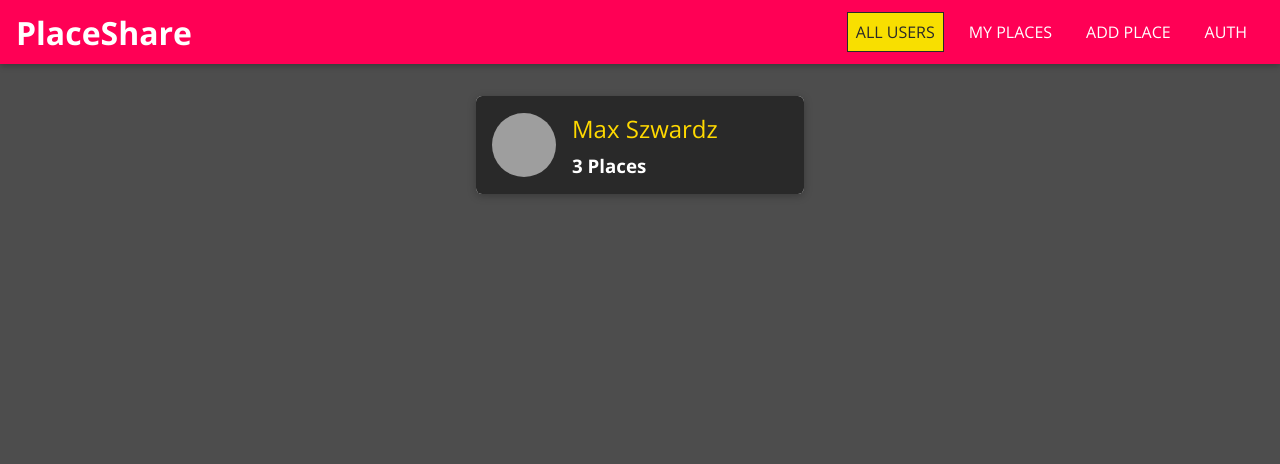
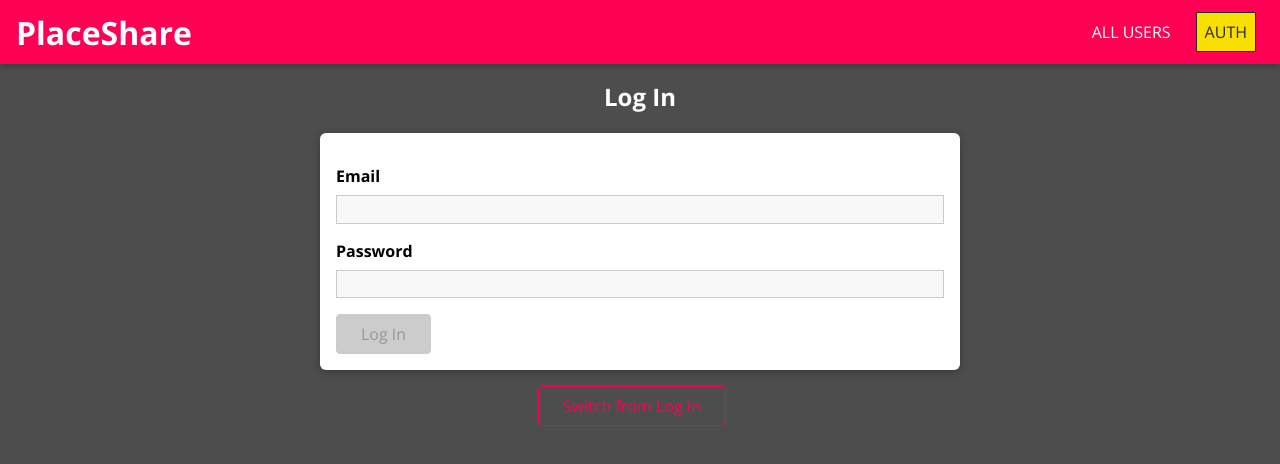
Before and after one commit to sashokpilipok7/place-share, a React (Create React App) app: page /auth in a window 1280 px wide. Before the commit this address led to /. Shown: the top 464 px of the page. Built offline with nearby package versions, Linux system fonts and the light colour scheme; grey boxes are pictures that could not be loaded.

Commit message:
feat: auth page, context and small fix

```diff
--- a/src/App.js
+++ b/src/App.js
@@ -1,4 +1,4 @@
-import React from "react";
+import React, { useState, useCallback } from "react";
 import {
   BrowserRouter as Router,
   Route,
@@ -8,15 +8,26 @@ import {
 
 import MainNavigation from "shared/components/Navigation/MainNavigation";
 import Users from "./user/pages/Users";
+import Auth from "user/pages/Auth";
 import NewPlace from "./places/pages/NewPlace";
 import UserPlaces from "places/pages/UserPlaces";
 import UpdatePlace from "places/pages/UpdatePlace";
+import { AuthContext } from "shared/context/auth-context";
 
 const App = () => {
-  return (
-    <Router>
-      <MainNavigation />
-      <main className="main">
+  const [isLoggedIn, setIsLoggedIn] = useState(false);
+
+  const login = useCallback(() => {
+    setIsLoggedIn(true);
+  }, []);
+  const logout = useCallback(() => {
+    setIsLoggedIn(false);
+  }, []);
+
+  let routes;
+
+  if (isLoggedIn) {
+    routes = (
       <Switch>
         <Route path="/" exact>
           <Users />
@@ -32,8 +43,31 @@ const App = () => {
         </Route>
         <Redirect to="/" />
       </Switch>
-      </main>
+    );
+  } else {
+    routes = (
+      <Switch>
+        <Route path="/" exact>
+          <Users />
+        </Route>
+        <Route path="/:userId/places" exact>
+          <UserPlaces />
+        </Route>
+        <Route path="/auth">
+          <Auth />
+        </Route>
+        <Redirect to="/auth" />
+      </Switch>
+    );
+  }
+
+  return (
+    <AuthContext.Provider value={{ isLoggedIn, login, logout }}>
+      <Router>
+        <MainNavigation />
+        <main className="main">{routes}</main>
       </Router>
+    </AuthContext.Provider>
   );
 };
 
--- a/src/places/components/PlaceItem.js
+++ b/src/places/components/PlaceItem.js
@@ -1,9 +1,10 @@
-import React, { useState } from "react";
+import React, { useContext, useState } from "react";
 
 import Map from "shared/components/UIElements/Map";
 import Modal from "shared/components/UIElements/Modal";
 import Card from "shared/components/UIElements/Card";
 import Button from "shared/components/FormElements/Button";
+import { AuthContext } from "shared/context/auth-context";
 import "./PlaceItem.css";
 
 function PlaceItem({
@@ -16,9 +17,16 @@ function PlaceItem({
   coordinates,
 }) {
   const [showMap, setShowMap] = useState(false);
+  const [showDeleteDialog, setShowDeleteDialog] = useState(false);
 
   const openMapHandler = () => setShowMap(true);
   const closeMapHandler = () => setShowMap(false);
+
+  const showDeleteHandler = () => setShowDeleteDialog(true);
+  const cancelDeleteHandler = () => setShowDeleteDialog(false);
+  const confirmDeleteHandler = () => console.log("DELETING...");
+
+  const auth = useContext(AuthContext);
 
   return (
     <>
@@ -36,11 +44,30 @@ function PlaceItem({
             <Button inverse onClick={openMapHandler}>
               VIEW ON MAP
             </Button>
-            <Button to={`/places/${id}`}>EDIT</Button>
-            <Button danger>DELETE</Button>
+            {auth.isLoggedIn && (
+              <>
+                <Button to={`/places/${id}`}>EDIT</Button>
+                <Button danger onClick={showDeleteHandler}>
+                  DELETE
+                </Button>
+              </>
+            )}
           </div>
         </Card>
       </li>
+      <Modal
+        show={showDeleteDialog}
+        header="Are you sure?"
+        footerClass="place-item__modal-actions"
+        footer={
+          <>
+            <Button onClick={cancelDeleteHandler}>No</Button>
+            <Button onClick={confirmDeleteHandler}>Yes</Button>
+          </>
+        }
+      >
+        <p>Do you want to delete this place?</p>
+      </Modal>
       <Modal
         show={showMap}
         onCancel={closeMapHandler}
--- a/src/places/components/PlaceList.js
+++ b/src/places/components/PlaceList.js
@@ -1,6 +1,7 @@
 import React from "react";
 
 import Card from "shared/components/UIElements/Card";
+import Button from "shared/components/FormElements/Button";
 import PlaceItem from "./PlaceItem";
 import "./PlaceList.css";
 
@@ -10,7 +11,7 @@ function PlaceList({ places }) {
       <div className="place-list center">
         <Card>
           <h2>No places found. Try to create one!</h2>
-          <button>Add place</button>
+          <Button to="/places/new">Add place</Button>
         </Card>
       </div>
     );
--- a/src/places/pages/UpdatePlace.js
+++ b/src/places/pages/UpdatePlace.js
@@ -32,6 +32,7 @@ function UpdatePlace(props) {
   const currentPlace = PLACES.find((item) => item.id === placeId); // upload data
 
   useEffect(() => {
+    if (currentPlace) {
       setFormData(
         {
           title: {
@@ -45,7 +46,8 @@ function UpdatePlace(props) {
         },
         true
       ); //update form data after upload
-  }, [currentPlace.description, currentPlace.title, setFormData]);
+    }
+  }, [currentPlace, currentPlace.description, currentPlace.title, setFormData]);
 
   function submitHandler(e) {
     e.preventDefault();
--- a/src/shared/components/Navigation/NavLinks.js
+++ b/src/shared/components/Navigation/NavLinks.js
@@ -1,9 +1,12 @@
-import React from "react";
+import React, { useContext } from "react";
 import { NavLink } from "react-router-dom";
 
+import { AuthContext } from "shared/context/auth-context";
 import "./NavLinks.css";
 
 function NavLinks(props) {
+  const auth = useContext(AuthContext);
+
   return (
     <ul className="nav-links">
       <li>
@@ -11,15 +14,25 @@ function NavLinks(props) {
           ALL USERS
         </NavLink>
       </li>
+      {auth.isLoggedIn && (
         <li>
           <NavLink to="/u1/places">MY PLACES</NavLink>
         </li>
+      )}
+      {auth.isLoggedIn && (
         <li>
           <NavLink to="/places/new">ADD PLACE</NavLink>
         </li>
+      )}
+      {auth.isLoggedIn ? (
+        <li>
+          <button onClick={auth.logout}>Log out</button>
+        </li>
+      ) : (
         <li>
           <NavLink to="/auth">AUTH</NavLink>
         </li>
+      )}
     </ul>
   );
 }
--- /dev/null
+++ b/src/shared/context/auth-context.js
@@ -0,0 +1,7 @@
+import { createContext } from "react";
+
+export const AuthContext = createContext({
+  isLoggedIn: false,
+  login: () => {},
+  logout: () => {},
+});
--- /dev/null
+++ b/src/user/pages/Auth.css
@@ -0,0 +1,20 @@
+.auth-title {
+  text-align: center;
+  color: #fff;
+}
+
+.auth-form {
+  list-style: none;
+  margin: 0 auto;
+  padding: 1rem;
+  width: 90%;
+  max-width: 40rem;
+  box-shadow: 0 2px 8px rgb(0 0 0 / 26%);
+  border-radius: 6px;
+  background: white;
+  margin-bottom: 1rem;
+}
+
+.auth-control {
+  text-align: center;
+}
--- /dev/null
+++ b/src/user/pages/Auth.js
@@ -0,0 +1,113 @@
+import React, { useContext, useState } from "react";
+
+import {
+  VALIDATOR_EMAIL,
+  VALIDATOR_MINLENGTH,
+  VALIDATOR_REQUIRE,
+} from "shared/utils/validators";
+import { useForm } from "shared/hooks/form-hook";
+import Input from "shared/components/FormElements/Input";
+import Button from "shared/components/FormElements/Button";
+import { AuthContext } from "shared/context/auth-context";
+import "./Auth.css";
+
+const initialState = {
+  inputs: {
+    email: {
+      value: "",
+      isValid: false,
+    },
+    password: {
+      value: "",
+      isValid: false,
+    },
+  },
+  isValid: false,
+};
+
+function Auth(props) {
+  const [formState, onChangeHandler, setFormData] = useForm(initialState);
+  const auth = useContext(AuthContext);
+
+  function logInSubmitHandler(e) {
+    e.preventDefault();
+    console.log(formState.inputs);
+    auth.login();
+  }
+
+  const [logInMode, setLogInMode] = useState(true);
+
+  const title = logInMode ? "Log In" : "Sign Up";
+
+  function switchHandler() {
+    if (logInMode) {
+      setFormData(
+        {
+          ...formState.inputs,
+          name: {
+            value: "",
+            isValid: false,
+          },
+        },
+        false
+      );
+    } else {
+      setFormData(
+        {
+          ...formState.inputs,
+          name: undefined,
+        },
+        formState.inputs.email.isValid && formState.inputs.password.isValid
+      );
+    }
+    setLogInMode((logInMode) => !logInMode);
+  }
+  console.log(formState, "formState");
+  return (
+    <div>
+      <h2 className="auth-title">{title}</h2>
+      <form className="auth-form" onSubmit={logInSubmitHandler}>
+        {!logInMode && (
+          <Input
+            name="name"
+            element="input"
+            type="text"
+            label="Your Name"
+            validators={[VALIDATOR_REQUIRE()]}
+            errorText="Please enter valid EMAIL"
+            onChange={onChangeHandler}
+          />
+        )}
+        <Input
+          name="email"
+          element="input"
+          type="email"
+          label="Email"
+          validators={[VALIDATOR_EMAIL()]}
+          errorText="Please enter valid EMAIL"
+          onChange={onChangeHandler}
+        />
+        <Input
+          name="password"
+          element="input"
+          type="password"
+          label="Password"
+          validators={[VALIDATOR_MINLENGTH(8)]}
+          errorText="Please enter valid PASSWORD"
+          onChange={onChangeHandler}
+        />
+        <Button type="submit" disabled={!formState.isValid}>
+          {title}
+        </Button>
+      </form>
+      <div className="center">
+        <Button inverse onClick={switchHandler}>
+          {" "}
+          Switch from {title}
+        </Button>
+      </div>
+    </div>
+  );
+}
+
+export default Auth;
```
Lines whose indentation alone changed are shown as unchanged.
